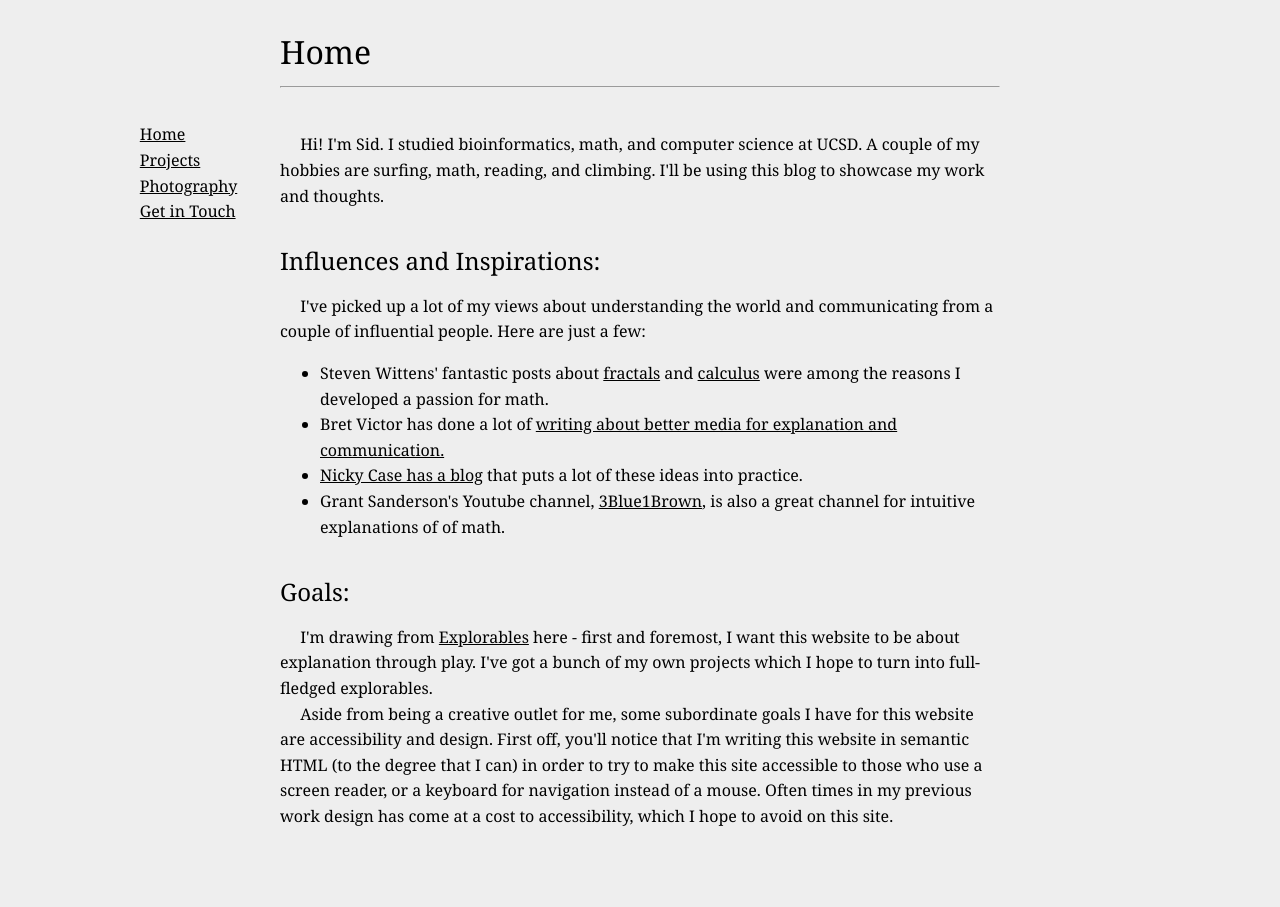
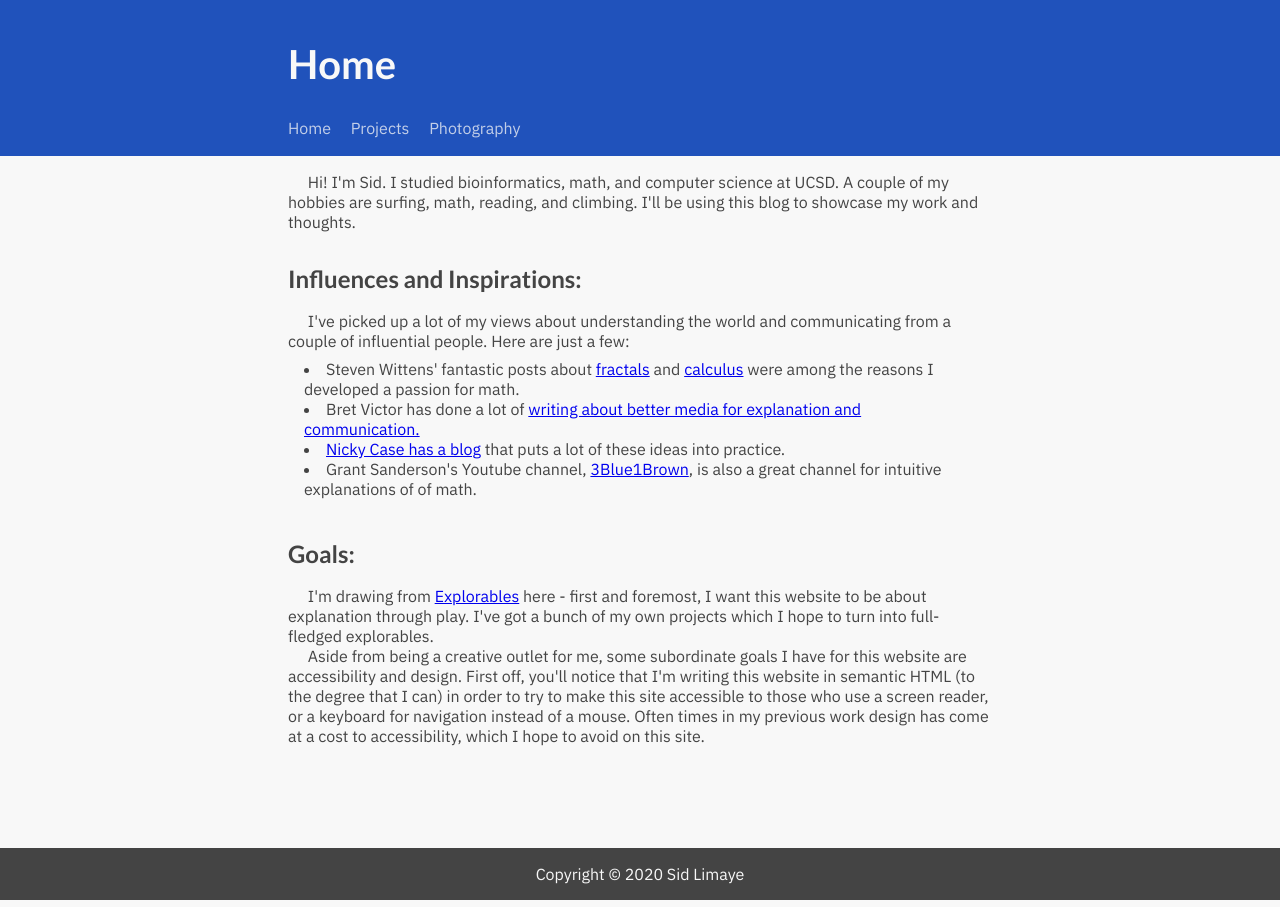
Before and after one commit to sidlim/sidlim.github.io, a Jekyll site: the page built from index.html, in a window 1280 px wide. Built offline with Jekyll 4.4.1, drawn with Linux system fonts in a browser that asks for light colours.

Commit message:
better styles, but no good color palette yet and titles still need work

```diff
--- /dev/null
+++ b/_includes/default_footer_content.html
@@ -0,0 +1,3 @@
+<p>
+    Copyright © 2020 Sid Limaye
+</p>
--- a/_includes/default_nav.html
+++ b/_includes/default_nav.html
@@ -1,10 +1,8 @@
 <nav>
-    <ul>
-        <li><a href='/'>Home</a></li>
-        <li><a href='/projects.html'>Projects</a></li>
-        <!-- <li><a href='/resume.html'>Resume</a></li>
-        <li><a href='/ideas.html'>The Idea Backlog</a></li> -->
-        <li><a href='https://photos.app.goo.gl/9T4vCW6RxxV7BSfW9'>Photography</a></li>
-        <li><a href='mailto:slimaye@ucsd.edu'>Get in Touch</a></li>
-    </ul>
+    <a href='/'>Home</a>
+    <a href='/projects.html'>Projects</a>
+    <!--<a href='/resume.html'>Resume</a>
+    <a href='/ideas.html'>The Idea Backlog</a></li>
+    <a href='mailto:slimaye@ucsd.edu'>Get in Touch</a>-->
+    <a href='https://photos.app.goo.gl/9T4vCW6RxxV7BSfW9'>Photography</a>
 </nav>
--- a/_layouts/default.html
+++ b/_layouts/default.html
@@ -5,25 +5,28 @@
         <title> {{ page.title }} </title>
         <meta name="viewport" content="width=device-width, initial-scale=1">
         <link rel='stylesheet' type='text/css' href='/styles/default/style.css' />
-        <link rel='stylesheet' type='text/css' href='/styles/default/color-scheme.css' />
-        <link rel='stylesheet' type='text/css' href='/styles/default/device_layout.css' />
+        <link href="https://fonts.googleapis.com/css?family=Lato:700&amp;display=swap" rel="stylesheet" type="text/css" async="">
+        <link href="https://fonts.googleapis.com/css?family=IBM+Plex+Sans:400,400i,500&amp;display=swap" rel="stylesheet" async="">
     </head>
 
     <body>
-        {% include default_nav.html %}
         <header>
             {% if page.header %}
                 {% include {{ page.header }} %}
             {% else %}
                 <h1> {{ page.title }} </h1>
-                <hr>
             {% endif %}
+
+            {% include default_nav.html %}
         </header>
         <article>
 
         {{ content }}
 
         </article>
+        <footer>
+            {% include default_footer_content.html %}
+        </footer>
     </body>
 
 </html>
--- a/_posts/2020-10-12-Low-Poly-Generator.html
+++ b/_posts/2020-10-12-Low-Poly-Generator.html
@@ -6,6 +6,7 @@ description: Making low-poly images out of photographs
 ---
 <section>
     <img src="/img/low_poly_jelly.jpg"/>
+    <p>
         &emsp; Low-poly backgrounds, when done right, look pretty cool. I built a
         tool to make them a couple years back, but I was dissatisfied because all
         the simple designs (geometric backgrounds, colored triangles, etc.) seemed
@@ -27,5 +28,7 @@ description: Making low-poly images out of photographs
         so I've left it as it is. Eventually I'll give the tool a little more visual polish, and one of my
         goals is to automate point selection based off of colors and edges, but for
         now, here it is:
-    <a href="/demos/low-poly.html">Make your own low-poly image!</a>
+        <br>
+        &emsp; <a href="/demos/low-poly.html">Make your own low-poly image!</a>
+    </p>
 </section>
--- a/index.html
+++ b/index.html
@@ -12,9 +12,11 @@ title: Home
 </section>
 <section>
     <h2>Influences and Inspirations:</h2>
-    &emsp; I've picked up a lot of my views about understanding the world
-    and communicating from a couple of influential people. Here are
-    just a few:
+    <p>
+        &emsp; I've picked up a lot of my views about understanding the world
+        and communicating from a couple of influential people. Here are
+        just a few:
+    </p>
     <ul>
         <li>
             Steven Wittens' fantastic posts about
--- a/projects.html
+++ b/projects.html
@@ -3,8 +3,10 @@ layout: default
 title: Projects
 ---
 <section>
-    Here's a list of some of the projects I feel comfortable about publishing.
+    <p>
+        Here's a list of some of my projects that have developed far enough to show.
     Note that some of these are still work in progress:
+    </p>
     <ul>
         {% for post in site.posts %}
             {% if post.category == "projects" %}
--- a/styles/default/color-scheme.css
+++ /dev/null
@@ -1,20 +0,0 @@
-body {
-    background-color: #EEE;
-}
-
-code {
-    background-color: rgba(168, 168, 168, 0.5)
-}
-
-@media(prefers-color-scheme: dark) {
-
-    body {
-        color: #EEE;
-        background-color: #111;
-    }
-
-    code {
-        background-color: black;
-    }
-
-}
--- a/styles/default/device_layout.css
+++ /dev/null
@@ -1,39 +0,0 @@
-@media screen and (min-width: 601px) {
-    body {
-        grid-template-rows: auto auto 40px;
-        grid-template-columns: 1fr auto 1fr;
-        grid-template-areas:
-            "left-header header right-header"
-            "nav content right-space"
-            "nav footer right-footer";
-    }
-
-    nav {
-        position: sticky;
-        top: 0px;
-        margin: 0em 12.5% auto auto;
-    }
-}
-
-@media screen and (max-width: 600px) {
-    body {
-        grid-template-rows: auto;
-        grid-template-columns: auto;
-        grid-template-areas:
-            "nav"
-            "header"
-            "content"
-            "footer"
-    }
-
-    nav > ul {
-        padding: 0;
-        text-align: center;
-        margin: 1em auto 0 auto;
-    }
-
-    nav > ul > li {
-        display: inline;
-        padding: 0.125em;
-    }
-}
--- a/styles/default/style.css
+++ b/styles/default/style.css
@@ -1,59 +1,125 @@
-body {
-    display: grid;
-    line-height: 1.6em;
-    font-family: Georgia;
+:root {
+    --center-col-max-width: 44em;
+    /* Background Color Palette: */
+    --header-bk-col: #2052BB;
+    --article-bk-col: #F8F8F8;
+    --footer-bk-col: #444;
+    /* Text Color Palette: */
+    --default-txt-col: #444;
+    --inverted-txt-col: #F8F8F8;
 }
 
-section {
-    padding-bottom: 0.2em;
+html {
+    height: 100%;
+}
+
+body {
+    /* Position, display, padding, and margin: */
+    display: grid;
+    grid-template-rows: [header] auto [article] 1fr [footer] auto;
+    height: 100%;
+    margin: 0;
+    /* Aesthetics: */
+    background-color: var(--article-bk-col);
+    color: var(--default-txt-col);
+    font-family: "IBM Plex Sans", "Helvetica Neue", Arial, sans-serif !important;
 }
 
 header {
-    grid-area: header;
-    padding: 10px;
-    max-width: 720px;
+    /* Position, display, padding, and margin: */
+    display: grid;
+    grid-row: header;
+    grid-template-columns: [left] auto [center] minmax(auto, var(--center-col-max-width)) [right] auto;    background-color: var(--header-bk-col);
+    padding: 0 1em 0 1em;
+    /* Aesthetics: */
+    color: var(--inverted-txt-col);
+}
+
+header > * {
+    /* Position, display, padding, and margin: */
+    max-width: 100%;
+    grid-column: center;
+}
+
+header > h1 {
+    /* Position, display, padding, and margin: */
+    margin: 0;
+    padding: 1em 0 0.7em 0;
+    /* Aesthetics: */
+    font-weight: 700;
+    font-size: 2.5em;
+}
+
+header > nav {
+    margin: -1em -0.5em 0 -0.5em;
+}
+
+header > nav > a {
+    /* Position, display, padding, and margin: */
+    display: inline-block;
+    padding: 1em 0.5em 1em 0.5em;
+    /* Aesthetics: */
+    font-size: 1em;
+    line-height: 1.5em;
+    text-decoration: none;
+    color: inherit;
+    opacity: 0.75;
 }
 
 article {
-    grid-area: content;
-    padding: 10px;
-    max-width: 720px;
+    /* Position, display, padding, and margin: */
+    grid-row: article;
 }
 
-nav {
-    grid-area: nav;
+article > section {
+    /* Position, display, padding, and margin: */
+    display: grid;
+    grid-template-columns: [left] auto [center] minmax(auto, var(--center-col-max-width)) [right] auto;
+    padding: 1em 1em 1em 1em;
 }
 
-nav > ul > li {
-    list-style-type: none;
+article > section > * {
+    /* Position, display, padding, and margin: */
+    max-width: 100%;
+    grid-column: center;
 }
 
-h1, h2, h3, h4, h5, h6 {
-    font-weight: normal
+footer {
+    /* Position, display, padding, and margin: */
+    grid-row: footer;
+    display: grid;
+    grid-template-columns: [left] auto [center] minmax(auto, var(--center-col-max-width)) [right] auto;
+    padding: 1em 0 1em 0;
+    /* Aesthetics: */
+    background-color: var(--footer-bk-col);
+    color: var(--inverted-txt-col);
+    text-align: center;
 }
 
-code {
-    display: block;
-    padding: 1em;
-    border-radius: 1em;
+footer > * {
+    /* Position, display, padding, and margin: */
+    max-width: 100%;
+    grid-column: center;
 }
 
-p code, li code, h2 code, h3 code, h4 code {
-    display: inline;
-    padding: 0.5em;
-    border-radius: 0.5em;
+h1,h2,h3,h4,h5,h6 {
+    font-family: "Lato", "Helvetica Neue", Arial, Helvetica, sans-serif !important;
+    margin: 0 0 0.75em 0;
+    padding: 0;
 }
 
-section img {
-    box-sizing: border-box;
-    max-width: 100%;
-    padding: 1ch 1ch 1ch 1ch;
-    border-style: solid;
-    border-width: 1px;
-    border-radius: 1ch;
-    background-color: white;
+p {
+    margin:0;
 }
 
-a {
-    color: inherit;
+ul {
+    margin: 0.5em 0 0.5em 0;
+    padding: 0 1em 0 1em;
+    list-style-position: inside;
 }
+
+pre {
+    overflow-x: auto;
+    white-space: pre-wrap;
+    word-wrap: break-word;
+}
```
Lines whose indentation alone changed are shown as unchanged.
